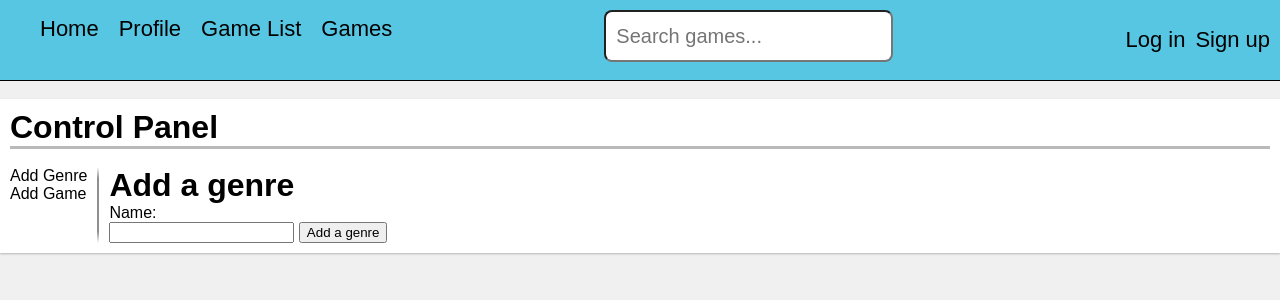
After one commit to Wirebin/game-review-site, a Flask app: page /control_panel/add_genre in a window 1280 px wide. The commit adds this page. Shown: the top 300 px of the page. Run offline with Flask 3, Linux system fonts and the light colour scheme.

Commit message:
Add ability to add genres to db

```diff
--- a/routes.py
+++ b/routes.py
@@ -1,23 +1,23 @@
 from app import app
 import account
 from flask import render_template, session, request, redirect, flash, abort
+import games_manager
 
 
 @app.route("/")
 def index():
 	user_id = session.get("user_id")
+	title = "Home"
 
 	# If not logged in
 	if not user_id:
-		return render_template("index.html", title="Home")
+		return render_template("index.html", title=title)
 	else:
 		# Get the user information (username and access_level)
 		user = account.get_user_by_id(user_id)
-		# If user is an admin
-		if user.access_level == "admin":
-			return render_template("index.html", title="Home", username="admin")
-		# If user is a normal user
-		return render_template("index.html", title="Home", username=user.username)
+		return render_template("index.html", title=title,
+						 		username=user.username,
+								access_level=user.access_level)
 
 
 @app.route("/login", methods=["POST", "GET"])
@@ -76,3 +76,23 @@ def profile(username):
 						 		title=f"{username}'s Profile",
 								username=username,
 								access_level = user.access_level)
+
+
+@app.route("/control_panel")
+def control_panel():
+	return render_template("/admin/control_panel.html", title="Control Panel")
+
+
+@app.route("/control_panel/add_genre", methods=["POST", "GET"])
+def add_genre():
+	if request.method == "GET":
+		return render_template("/admin/add_genre.html", title="Add Genre")
+
+	if request.method == "POST":
+		name = request.form["genre_name"].capitalize()
+		if not games_manager.add_genre(name):
+			flash(f"The genre '{name}' already exists.")
+			return redirect("#")
+		else:
+			flash(f"Genre '{name}' added to database.")
+			return redirect("#")
--- a/static/main.css
+++ b/static/main.css
@@ -88,3 +88,25 @@ a:hover {
 	padding: 0 10px;
 	font-size: 20px;
 }
+
+.horizontal-flex {
+	display: flex;
+}
+
+.left-nav ul {
+	padding: 0;
+}
+
+#separator {
+	width: 2px;
+	height: auto;
+	background-color: #b9b9b9;
+	margin: 0 10px 0 10px;
+	background: linear-gradient(to bottom, #b9b9b900 0%, #8f8f8f 15%,
+									   #8f8f8f 85%, #b9b9b900 100%);
+
+}
+
+.page-header {
+	border-bottom: 3px solid #b9b9b9;
+}
--- /dev/null
+++ b/templates/admin/add_genre.html
@@ -0,0 +1,21 @@
+{% extends "admin/control_panel.html" %}
+
+{% block controls_content %}
+    {% with messages = get_flashed_messages() %}
+        {% if messages %}
+            {% for msg in messages %}
+                <p>{{msg}}</p>
+            {% endfor %}
+        {% endif %}
+    {% endwith %}
+
+    <div class="controls">
+        <h1>Add a genre</h1>
+        <form action="/control_panel/add_genre" method="POST">
+            <p>Name:</p>
+            <input type="text" name="genre_name">
+            <input type="hidden", name="csfr-token" value="{{ session.get('csfr-token') }}">
+            <input type="submit" value="Add a genre">
+        </form>
+    </div>
+{% endblock %}
--- /dev/null
+++ b/templates/admin/control_panel.html
@@ -0,0 +1,20 @@
+{% extends "layout.html" %}
+
+{% block content %}
+    <h1 class="page-header">Control Panel</h1>
+    <br>
+    <div class="horizontal-flex">
+        <div class="left-nav">
+            <ul>
+                <li><a href="{{ url_for('add_genre') }}">Add Genre</a></li>
+                <li><a href="{{ url_for('add_game') }}">Add Game</a></li>
+            </ul>
+        </div>
+
+        <div id="separator"></div>
+
+        <div class="control-content">
+            {% block controls_content %}{% endblock %}
+        </div>
+    </div>
+{% endblock %}
```
Also changed, not shown: games_manager.py (added, +22 -0 lines).
